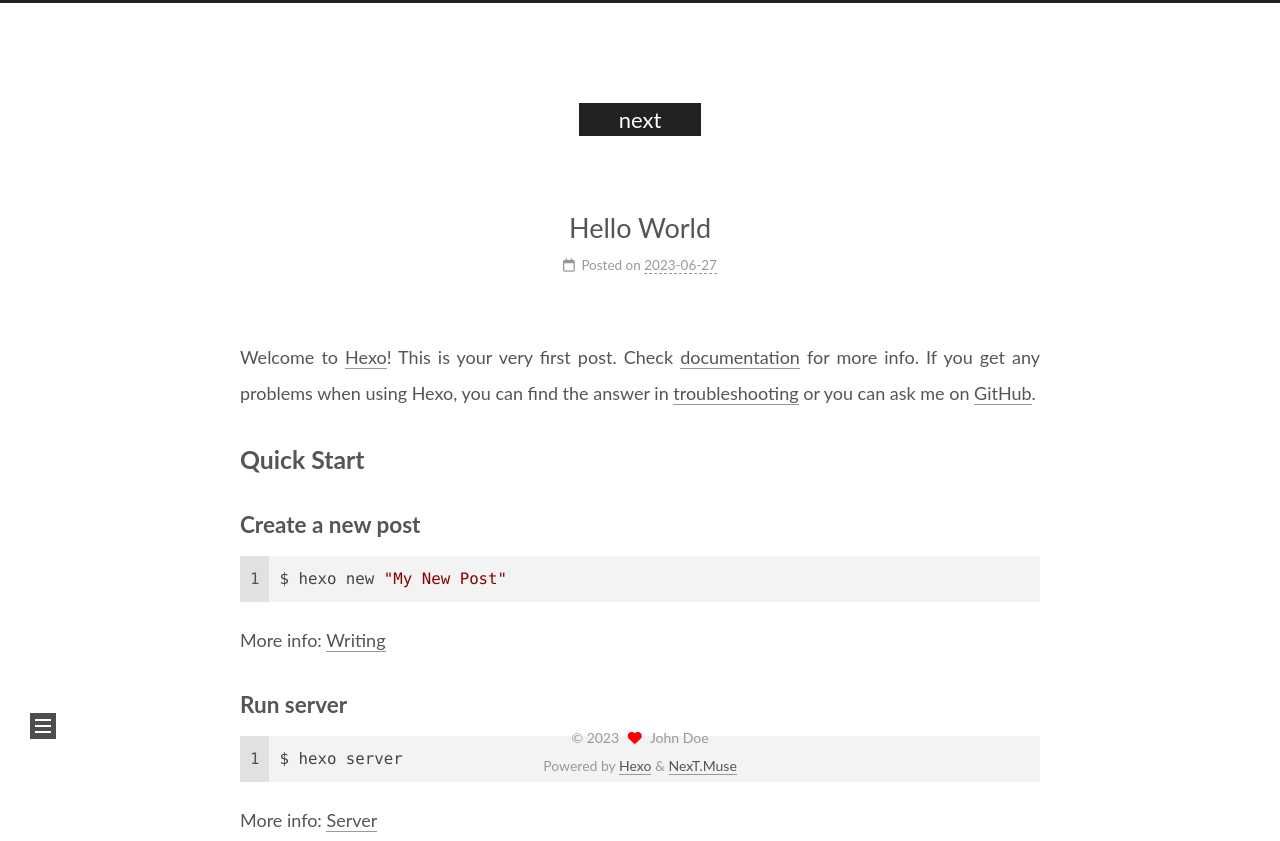
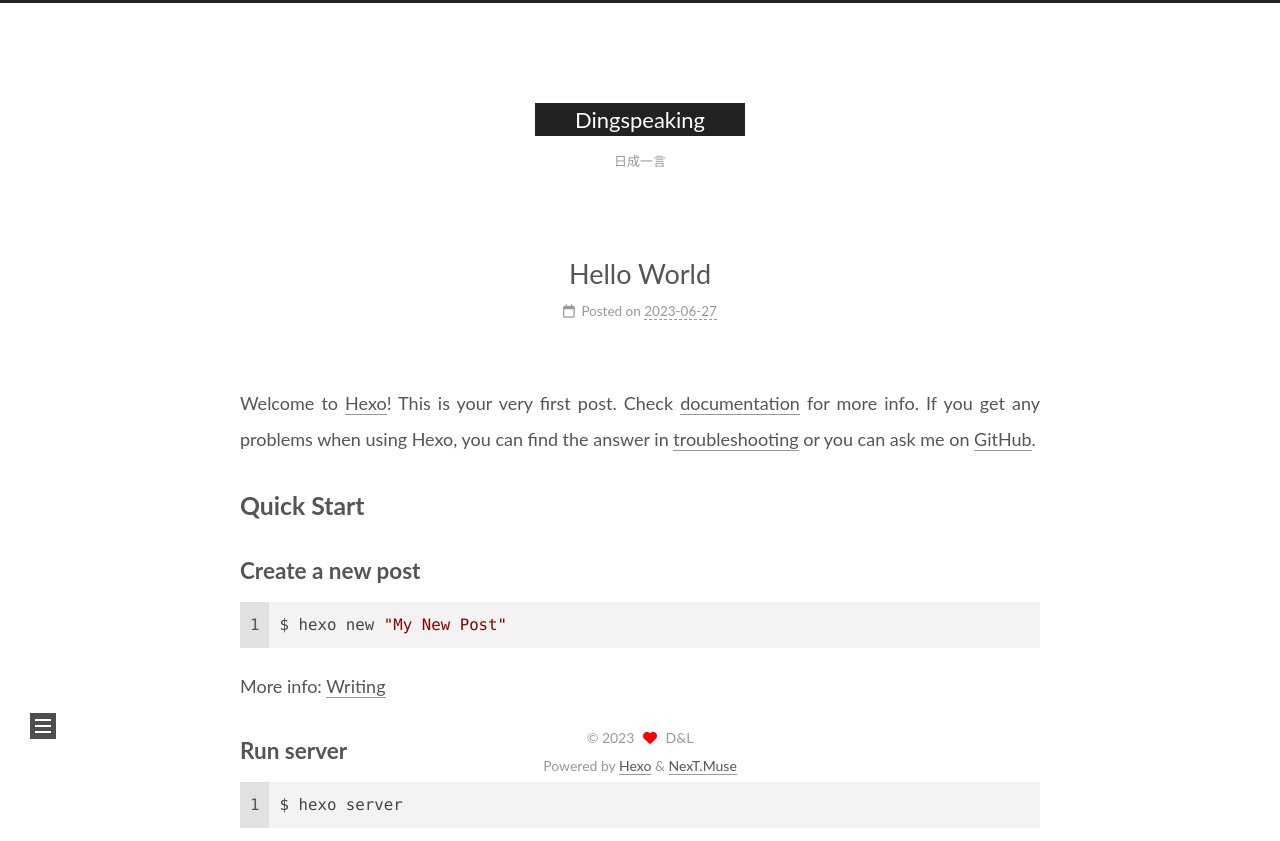
Before and after one commit to DingSpeaking/DingSpeaking.github.io, a plain HTML site: page index.html in a window 1280 px wide. Shown: the top 841 px of the page. Drawn offline with nearby package versions, Linux system fonts and the light colour scheme.

Commit message:
Site updated: 2023-06-27 13:35:40

```diff
--- a/css/main.css
+++ b/css/main.css
@@ -2358,7 +2358,7 @@ header.header {
   vertical-align: middle;
 }
 .links-of-author a::before {
-  background: #dd1bff;
+  background: #deff9f;
   display: inline-block;
   margin-right: 3px;
   transform: translateY(-2px);
--- a/index.html
+++ b/index.html
@@ -20,11 +20,11 @@
 <script class="next-config" data-name="main" type="application/json">{"hostname":"dingspeaking.github.io","root":"/","images":"/images","scheme":"Muse","darkmode":false,"version":"8.17.0","exturl":false,"sidebar":{"position":"left","display":"post","padding":18,"offset":12},"copycode":{"enable":false,"style":null},"bookmark":{"enable":false,"color":"#222","save":"auto"},"mediumzoom":false,"lazyload":false,"pangu":false,"comments":{"style":"tabs","active":null,"storage":true,"lazyload":false,"nav":null},"stickytabs":false,"motion":{"enable":true,"async":false,"transition":{"menu_item":"fadeInDown","post_block":"fadeIn","post_header":"fadeInDown","post_body":"fadeInDown","coll_header":"fadeInLeft","sidebar":"fadeInUp"}},"prism":false,"i18n":{"placeholder":"Searching...","empty":"We didn't find any results for the search: ${query}","hits_time":"${hits} results found in ${time} ms","hits":"${hits} results found"}}</script><script src="/js/config.js"></script>
 
     <meta property="og:type" content="website">
-<meta property="og:title" content="next">
+<meta property="og:title" content="Dingspeaking">
 <meta property="og:url" content="https://dingspeaking.github.io/index.html">
-<meta property="og:site_name" content="next">
+<meta property="og:site_name" content="Dingspeaking">
 <meta property="og:locale" content="en_US">
-<meta property="article:author" content="John Doe">
+<meta property="article:author" content="D&amp;L">
 <meta name="twitter:card" content="summary">
 
 
@@ -35,7 +35,7 @@
 <script class="next-config" data-name="page" type="application/json">{"sidebar":"","isHome":true,"isPost":false,"lang":"en","comments":"","permalink":"","path":"index.html","title":""}</script>
 
 <script class="next-config" data-name="calendar" type="application/json">""</script>
-<title>next</title>
+<title>Dingspeaking</title>
 
 
 
@@ -65,9 +65,10 @@
 
     <a href="/" class="brand" rel="start">
       <i class="logo-line"></i>
-      <h1 class="site-title">next</h1>
+      <h1 class="site-title">Dingspeaking</h1>
       <i class="logo-line"></i>
     </a>
+      <p class="site-subtitle" itemprop="description">日成一言</p>
   </div>
 
   <div class="site-nav-right">
@@ -105,7 +106,7 @@
 
         <div class="site-overview-wrap sidebar-panel">
           <div class="site-author animated" itemprop="author" itemscope itemtype="http://schema.org/Person">
-  <p class="site-author-name" itemprop="name">John Doe</p>
+  <p class="site-author-name" itemprop="name">D&L</p>
   <div class="site-description" itemprop="description"></div>
 </div>
 <div class="site-state-wrap animated">
@@ -143,16 +144,16 @@
 
     <span hidden itemprop="author" itemscope itemtype="http://schema.org/Person">
       <meta itemprop="image" content="/images/avatar.gif">
-      <meta itemprop="name" content="John Doe">
+      <meta itemprop="name" content="D&L">
     </span>
 
     <span hidden itemprop="publisher" itemscope itemtype="http://schema.org/Organization">
-      <meta itemprop="name" content="next">
+      <meta itemprop="name" content="Dingspeaking">
       <meta itemprop="description" content="">
     </span>
 
     <span hidden itemprop="post" itemscope itemtype="http://schema.org/CreativeWork">
-      <meta itemprop="name" content="undefined | next">
+      <meta itemprop="name" content="undefined | Dingspeaking">
       <meta itemprop="description" content="">
     </span>
       <header class="post-header">
@@ -226,7 +227,7 @@
   <span class="with-love">
     <i class="fa fa-heart"></i>
   </span>
-  <span class="author" itemprop="copyrightHolder">John Doe</span>
+  <span class="author" itemprop="copyrightHolder">D&L</span>
 </div>
   <div class="powered-by">Powered by <a href="https://hexo.io/" rel="noopener" target="_blank">Hexo</a> & <a href="https://theme-next.js.org/muse/" rel="noopener" target="_blank">NexT.Muse</a>
   </div>
```
Also changed, not shown: 2023/06/27/hello-world/index.html (+10 -9 lines), archives/2023/06/index.html (+8 -7 lines), archives/2023/index.html (+8 -7 lines), archives/index.html (+8 -7 lines).
